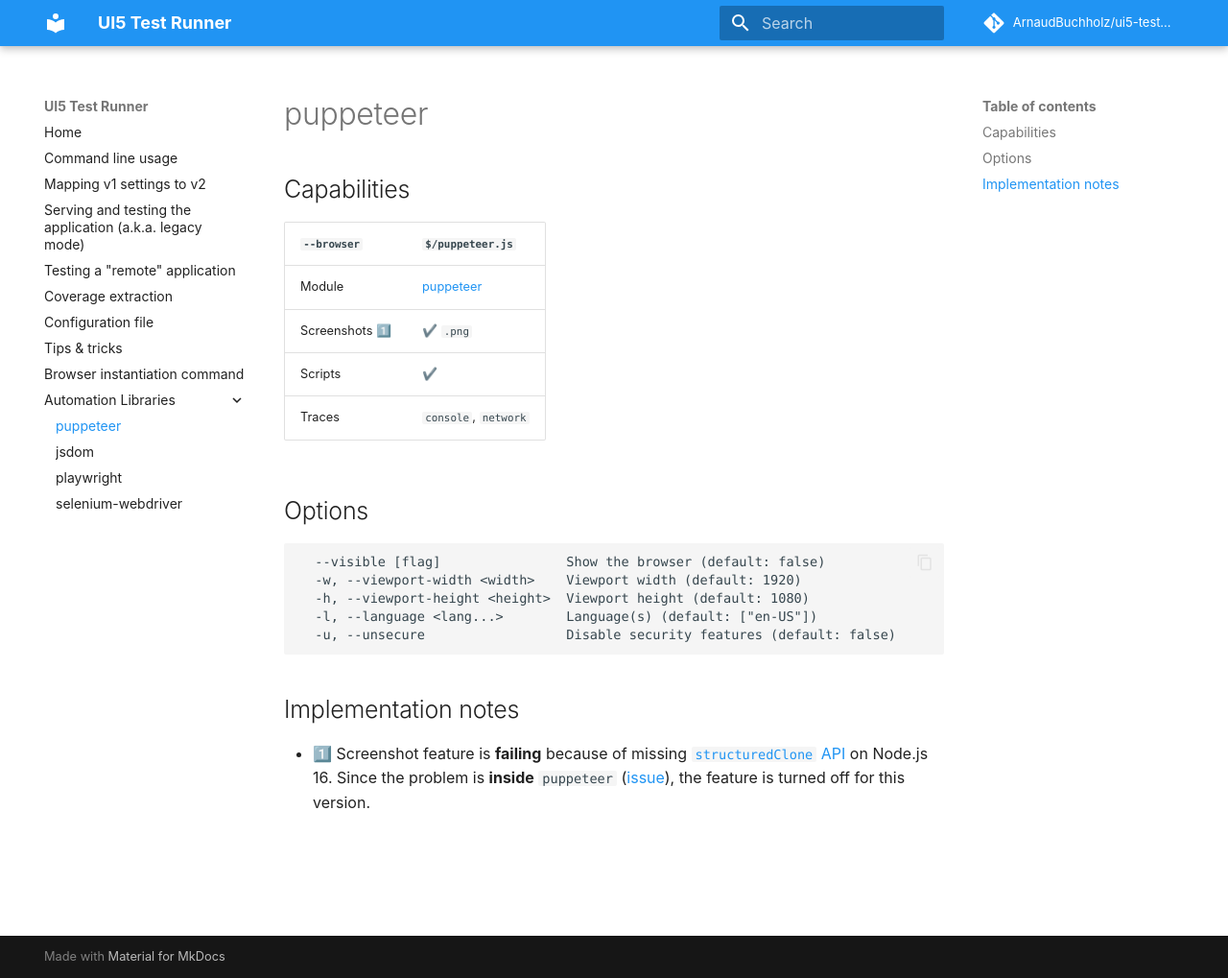
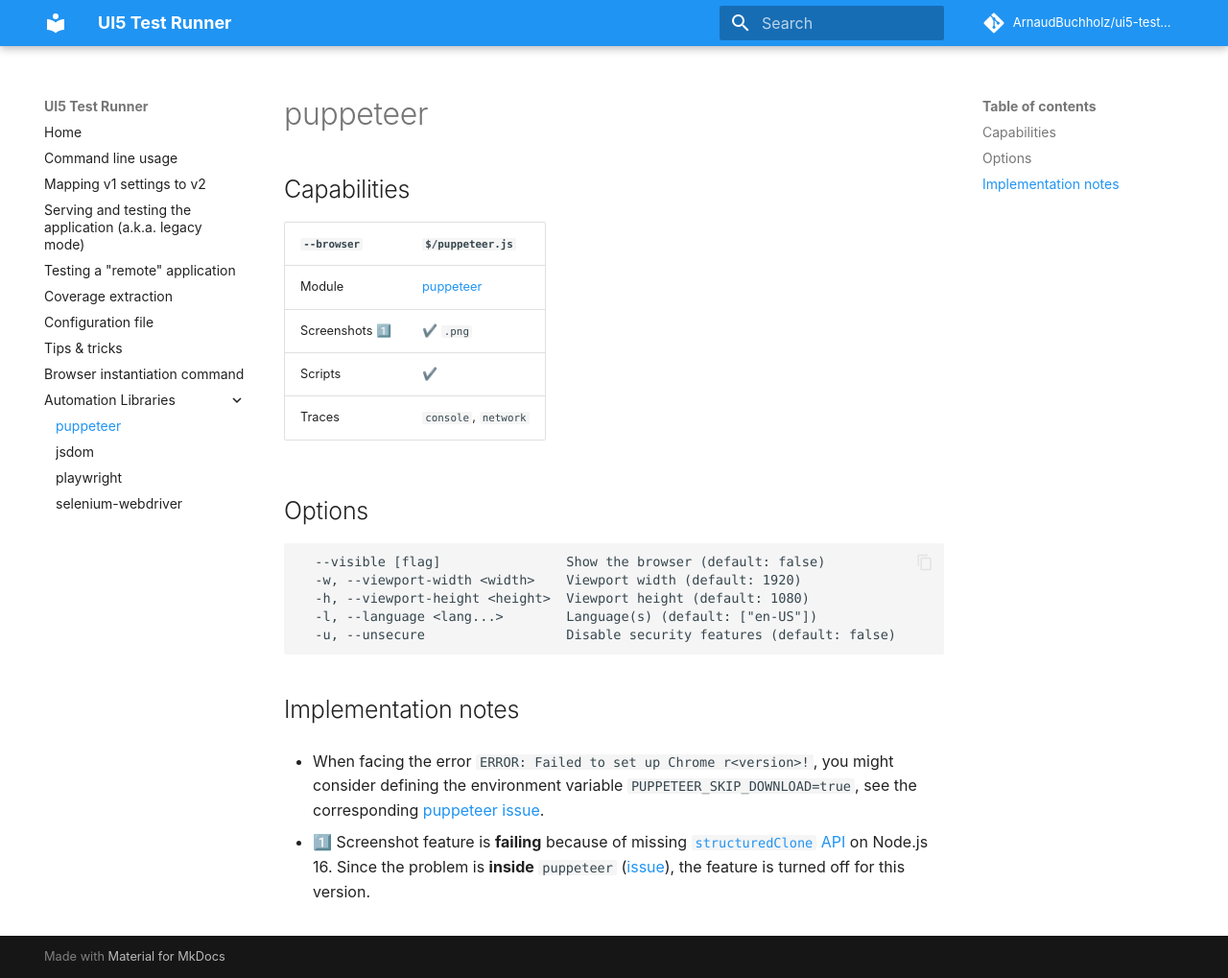
Before and after one commit to ArnaudBuchholz/ui5-test-runner, an MkDocs documentation site: the page built from docs/puppeteer.md, in a window 1280 px wide and 1019 px high. Shown: the whole window at 96% size. Built offline with MkDocs 1.6.1 and Material for MkDocs 9.7.7, drawn with Linux system fonts in a browser that asks for light colours; comment, search, counter and statistics services are not loaded.

Commit message:
documentation(puppeteer): PUPPETEER_SKIP_DOWNLOAD #52

```diff
--- a/docs/puppeteer.md
+++ b/docs/puppeteer.md
@@ -20,4 +20,6 @@
 
 ## Implementation notes
 
+* When facing the error `ERROR: Failed to set up Chrome r<version>!`, you might consider defining the environment variable `PUPPETEER_SKIP_DOWNLOAD=true`, see the corresponding [puppeteer issue](https://github.com/puppeteer/puppeteer/issues/6492).
+
 * 1️⃣ Screenshot feature is **failing** because of missing [`structuredClone` API](https://developer.mozilla.org/en-US/docs/Web/API/structuredClone#browser_compatibility) on Node.js 16. Since the problem is **inside** `puppeteer` ([issue](https://github.com/puppeteer/puppeteer/issues/11004)), the feature is turned off for this version.
```
